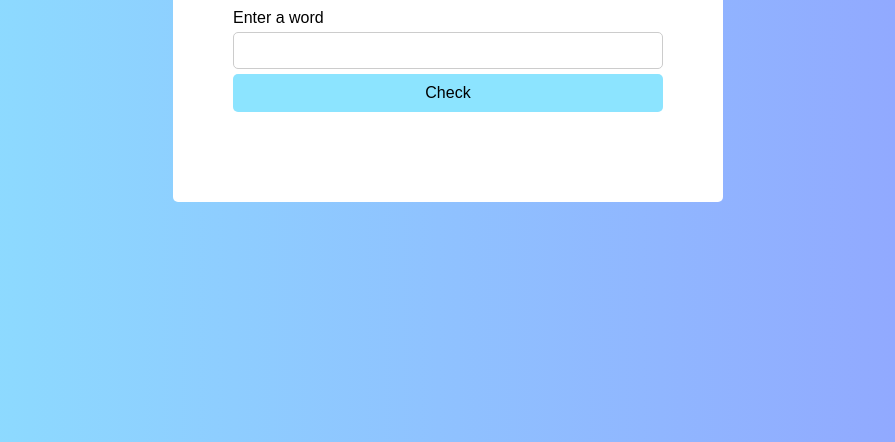
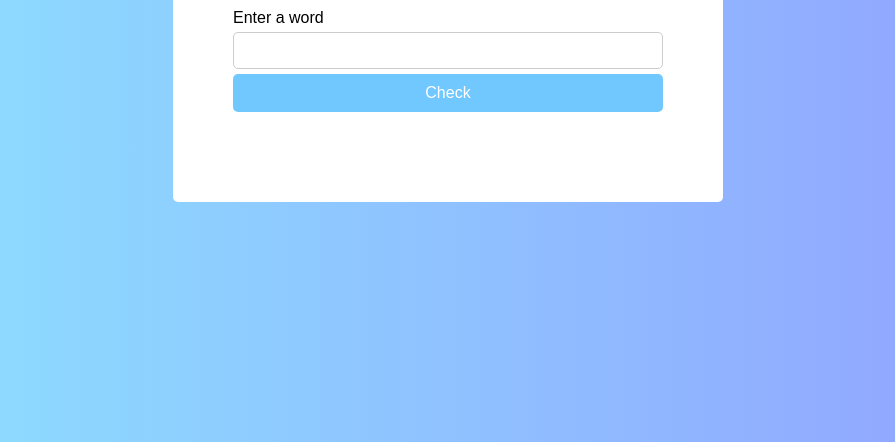
Before and after one commit to ilhaaam24/FreeCodeCamp, a plain HTML site: page JavaScript Algorithms and Data Structures/Palindrom Checker/index.html in a window 1280 px wide. In both pictures the pointer is over the button "Check". Shown: the part 358-800 px from the top of the page, without its empty margins (192-1087 px from the left). Drawn offline with Linux system fonts and the light colour scheme.

Commit message:
add style

```diff
--- a/JavaScript Algorithms and Data Structures/Palindrom Checker/styles.css
+++ b/JavaScript Algorithms and Data Structures/Palindrom Checker/styles.css
@@ -46,3 +46,7 @@ body {
 .container form input:focus{
   outline: none;
 }
+.container form button:hover{
+  background-color: #70c8ff;
+  color: #fff;
+}
```
